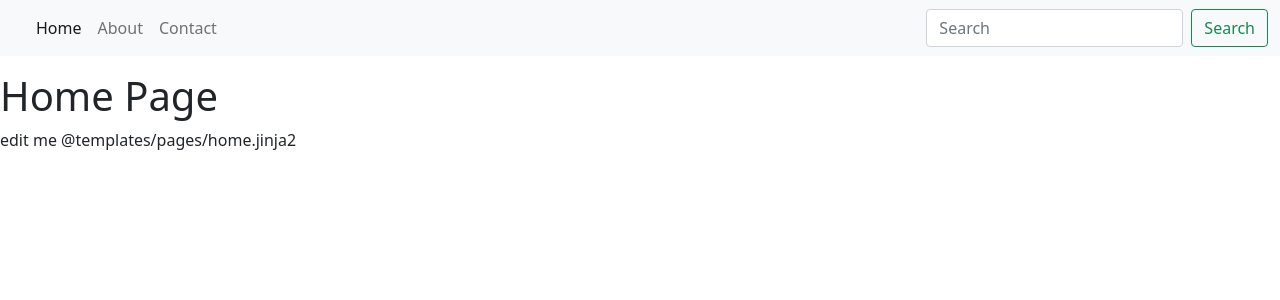
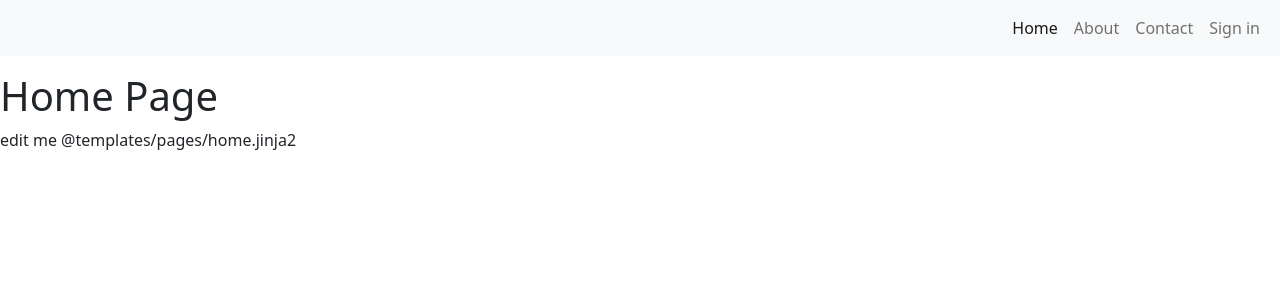
Before and after one commit to W2AlharbiMe/c0-django-blog, a Python web app: template src/templates/pages/home.jinja2 in a window 1280 px wide. Shown: the top 300 px of the page. Run offline with Jinja, Linux system fonts and the light colour scheme; the template is opened without the code that fills it, so the values that code supplies are empty.

Commit message:
section2, code

```diff
--- a/src/templates/partials/_navbar.jinja2
+++ b/src/templates/partials/_navbar.jinja2
@@ -5,10 +5,12 @@
       <span class="navbar-toggler-icon"></span>
     </button>
     <div class="collapse navbar-collapse" id="navbarSupportedContent">
-      <ul class="navbar-nav me-auto mb-2 mb-lg-0">
+      <ul class="navbar-nav ms-auto mb-2 mb-lg-0">
+
         <li class="nav-item">
           <a class="nav-link active" aria-current="page" href="/">Home</a>
         </li>
+
         <li class="nav-item">
           <a class="nav-link" href="/about/">About</a>
         </li>
@@ -17,11 +19,16 @@
           <a class="nav-link" href="/contact/">Contact</a>
         </li>
 
+        {% if request.user.is_authenticated %}
+        <li class="nav-item">
+          <a class="nav-link" href="#!">Welcome, {{ request.user }}</a>
+        </li>
+        {% else %}
+        <li class="nav-item">
+          <a class="nav-link" href="#!">Sign in</a>
+        </li>
+        {% endif %}
       </ul>
-      <form class="d-flex">
-        <input class="form-control me-2" type="search" placeholder="Search" aria-label="Search">
-        <button class="btn btn-outline-success" type="submit">Search</button>
-      </form>
     </div>
   </div>
 </nav>
```
Also changed, not shown: src/try_django/views.py (+6 -1 lines).
